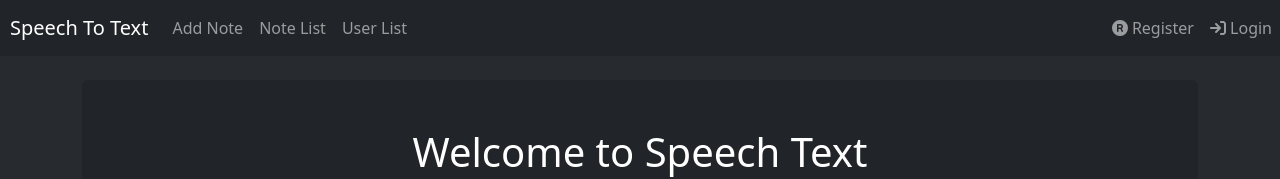
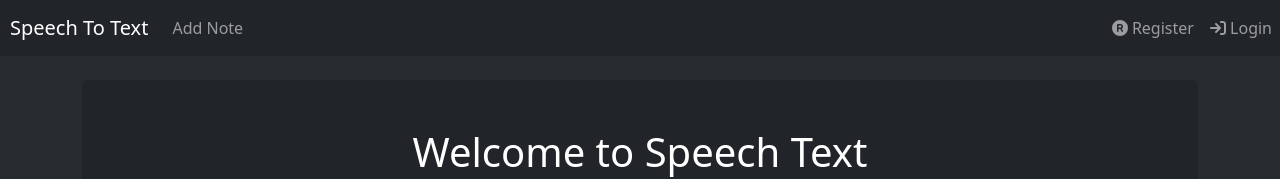
Before and after one commit to 2or5/speech-to-text-client, a React (Create React App) app: page / in a window 1280 px wide. Shown: the top 179 px of the page. Built offline with nearby package versions, Linux system fonts and the light colour scheme; what mic-recorder-to-mp3 would draw is missing.

Commit message:
hide admin pages for users

```diff
--- a/src/components/NavigationBar.js
+++ b/src/components/NavigationBar.js
@@ -1,10 +1,21 @@
-import { faCashRegister, faRegistered, faSignIn } from "@fortawesome/free-solid-svg-icons";
+import { faRegistered, faSignIn } from "@fortawesome/free-solid-svg-icons";
 import { FontAwesomeIcon } from "@fortawesome/react-fontawesome";
 import React from "react";
 import { Navbar, Nav } from "react-bootstrap";
 import { Link } from "react-router-dom";
+import { getAuthToken  } from "../api/axiosHelper";
 
 export default function NavigationBar() {
+
+  const isAdmin = () => {
+    const token = getAuthToken();
+    if (token) {
+      const decodedToken = JSON.parse(atob(token.split(".")[1]));
+      return decodedToken.role === "ADMIN";
+    }
+    return false;
+  };
+
   return (
     <Navbar bg="dark" variant="dark">
       <Link to={""} className="navbar-brand" style={{ marginLeft: "10px"}}>
@@ -15,12 +26,13 @@ export default function NavigationBar() {
         <Link to={"add"} className="nav-link">
           Add Note
         </Link>
+        {isAdmin() &&
         <Link to={"list"} className="nav-link">
           Note List
-        </Link>
-        <Link to={"users"} className="nav-link">
+        </Link>}
+        {isAdmin() && <Link to={"users"} className="nav-link">
           User List
-        </Link>
+        </Link>}
       </Nav>
       <Nav className="ms-auto">
         <Link to={"register"} className="nav-link"><FontAwesomeIcon icon={faRegistered} /> Register</Link>
--- a/src/components/Welcome.js
+++ b/src/components/Welcome.js
@@ -1,4 +1,3 @@
-import { fontSize } from "@mui/system";
 import React from "react";
 
 export default function Welcome() {
```
